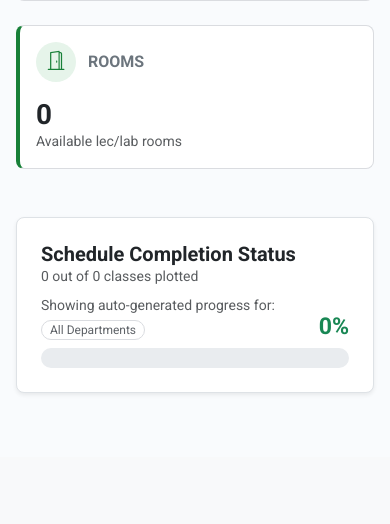
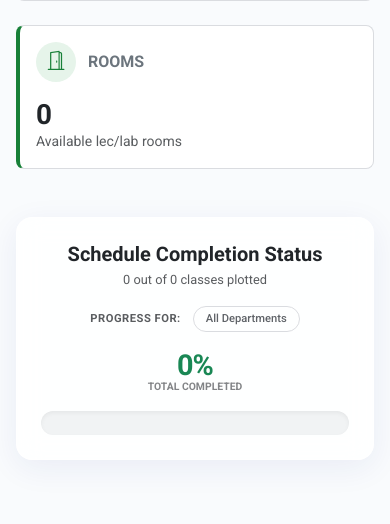
Before and after one commit to JayMedia143/cvsu-ccat-dcs-scheduling-system, a Flask app: page /dashboard in a window 390 px wide. Shown: the part 681-1205 px from the top of the page. Before the commit the page ends 1075 px from the top, so only its background shows below. Run offline with Flask 3, Linux system fonts and the light colour scheme; the visitor is signed in with stand-in values (Sample User, id 1); data comes from the database, SQL or seed files in the repository; data that the repository does not hold is empty; some libraries are stand-ins or nearby versions.

Commit message:
Dashboard UI Redesign: Implemented Mission Control status center with responsive glassmorphism, gradient progress bars, and soft-colored constraint badges.

```diff
--- a/templates/dashboard.html
+++ b/templates/dashboard.html
@@ -81,6 +81,140 @@
         transform: scale(1.2);
     }
 
+    /* MISSION CONTROL UI */
+    .mission-control-card {
+        background: rgba(255, 255, 255, 0.85);
+        backdrop-filter: blur(12px);
+        -webkit-backdrop-filter: blur(12px);
+        border: 1px solid rgba(255, 255, 255, 0.4);
+        border-radius: 16px;
+        box-shadow: 0 8px 32px 0 rgba(31, 38, 135, 0.07);
+        overflow: hidden;
+        transition: all 0.3s ease;
+    }
+
+    .mission-control-card:hover {
+        box-shadow: 0 8px 32px 0 rgba(31, 38, 135, 0.12);
+        transform: translateY(-2px);
+    }
+
+    .premium-progress-wrapper {
+        height: 24px;
+        background: #f1f3f4;
+        border-radius: 12px;
+        position: relative;
+        overflow: hidden;
+        box-shadow: inset 0 2px 4px rgba(0,0,0,0.05);
+    }
+
+    .premium-progress-bar {
+        height: 100%;
+        background: linear-gradient(90deg, #10b981 0%, #34d399 100%);
+        border-radius: 12px;
+        transition: width 0.8s cubic-bezier(0.4, 0, 0.2, 1);
+        position: relative;
+    }
+
+    /* Shimmer effect for progress bar */
+    .premium-progress-bar::after {
+        content: '';
+        position: absolute;
+        top: 0;
+        left: 0;
+        right: 0;
+        bottom: 0;
+        background: linear-gradient(
+            90deg,
+            transparent 0%,
+            rgba(255, 255, 255, 0.2) 50%,
+            transparent 100%
+        );
+        background-size: 200% 100%;
+        animation: shimmer 2s infinite linear;
+    }
+
+    @keyframes shimmer {
+        0% { background-position: -200% 0; }
+        100% { background-position: 200% 0; }
+    }
+
+    .status-pulse-dot {
+        width: 8px;
+        height: 8px;
+        background-color: #10b981;
+        border-radius: 50%;
+        display: inline-block;
+        margin-right: 8px;
+        box-shadow: 0 0 0 0 rgba(16, 185, 129, 0.7);
+        animation: pulse-dot 1.5s infinite;
+    }
+
+    @keyframes pulse-dot {
+        0% { transform: scale(0.95); box-shadow: 0 0 0 0 rgba(16, 185, 129, 0.7); }
+        70% { transform: scale(1); box-shadow: 0 0 0 6px rgba(16, 185, 129, 0); }
+        100% { transform: scale(0.95); box-shadow: 0 0 0 0 rgba(16, 185, 129, 0); }
+    }
+
+    .dept-pill {
+        transition: all 0.2s ease;
+        border: 1px solid #dadce0;
+        background: transparent;
+        color: #5f6368;
+        font-weight: 500;
+    }
+
+    .dept-pill:hover {
+        background: #f8f9fa;
+        transform: translateY(-1px);
+        box-shadow: 0 2px 4px rgba(0,0,0,0.05);
+    }
+
+    .dept-pill.active {
+        background: #e6f4ea !important;
+        color: #1e8e3e !important;
+        border-color: #1e8e3e !important;
+        box-shadow: 0 2px 6px rgba(30, 142, 62, 0.15);
+    }
+
+    .constraint-pill {
+        padding: 4px 12px;
+        border-radius: 50px;
+        font-size: 0.75rem;
+        font-weight: 600;
+        display: inline-flex;
+        align-items: center;
+        transition: all 0.2s ease;
+        border: 1px solid transparent;
+        box-shadow: 0 2px 4px rgba(0,0,0,0.03);
+    }
+
+    .constraint-pill-hard {
+        background: rgba(234, 67, 53, 0.1);
+        color: #d93025;
+        border-color: rgba(234, 67, 53, 0.2);
+    }
+
+    .constraint-pill-soft {
+        background: rgba(251, 188, 5, 0.1);
+        color: #f29900;
+        border-color: rgba(251, 188, 5, 0.2);
+    }
+
+    .constraint-pill:hover {
+        transform: translateY(-1px);
+        box-shadow: 0 4px 8px rgba(0,0,0,0.08);
+    }
+
+    @media (max-width: 768px) {
+        .mission-control-card #live-percentage {
+            font-size: 1.8rem !important;
+        }
+        .mission-control-card .dept-pill {
+            font-size: 0.7rem !important;
+            padding: 4px 12px !important;
+        }
+    }
+
 </style>
 
 <!-- Stat Cards Row -->
@@ -151,16 +285,24 @@
 </div>
 
 <!-- IDAGDAG ITO SA ILALIM NG MGA STAT CARDS MO -->
-<div class="card border shadow-sm mb-5">
+<div class="card mission-control-card mb-5">
     <div class="card-body p-4">
-        <div class="d-flex justify-content-between align-items-end mb-2">
-            <div>
-                <h5 class="fw-bold text-dark mb-0">Schedule Completion Status</h5>
-                <p class="text-muted small mb-0" id="live-stats-text">{{ stats.scheduled }} out of {{ stats.needed }} classes plotted</p>
-                <div class="mt-2 d-flex flex-wrap gap-1 align-items-center">
-                    <span class="text-muted small me-2">Showing auto-generated progress for:</span>
+        <div class="d-flex flex-column flex-md-row justify-content-between align-items-center align-items-md-start mb-3">
+            <div class="text-center text-md-start">
+                <div class="d-flex align-items-center justify-content-center justify-content-md-start mb-1">
+                    <h5 class="fw-bold text-dark mb-0">Schedule Completion Status</h5>
+                    <div id="live-status-indicator" class="ms-3 d-none d-flex align-items-center">
+                        <span class="status-pulse-dot"></span>
+                        <span class="text-success small fw-bold" style="letter-spacing: 0.5px; font-size: 0.7rem;">OPTIMIZATION ACTIVE</span>
+                    </div>
+                </div>
+                <p class="text-muted small mb-0" id="live-stats-text" style="font-size: 0.8rem;">
+                    {{ stats.scheduled }} out of {{ stats.needed }} classes plotted
+                </p>
+                <div class="mt-3 d-flex flex-wrap gap-2 align-items-center justify-content-center justify-content-md-start">
+                    <span class="text-muted small me-1 fw-bold" style="font-size: 0.7rem; text-transform: uppercase; letter-spacing: 0.5px;">Progress for:</span>
                     <a href="{{ url_for('set_department_filter', dept_name='All') }}"
-                       class="btn btn-sm py-0 px-2 rounded-pill {% if stats.current_dept_filter == 'All' %}btn-success{% else %}btn-outline-secondary{% endif %}"
+                       class="btn btn-sm py-1 px-3 rounded-pill dept-pill {% if stats.current_dept_filter == 'All' %}active{% endif %}"
                        id="btn-dept-All"
                        style="font-size: 0.75rem;">
                         All Departments
@@ -168,7 +310,7 @@
                     {% for dept in stats.selected_depts %}
                     {% set dept_slug = dept|replace(' ', '-')|replace('&', 'n')|replace('(', '')|replace(')', '') %}
                     <a href="{{ url_for('set_department_filter', dept_name=dept) }}"
-                       class="btn btn-sm py-0 px-2 rounded-pill {% if stats.current_dept_filter == dept %}btn-success{% else %}btn-outline-secondary{% endif %}"
+                       class="btn btn-sm py-1 px-3 rounded-pill dept-pill {% if stats.current_dept_filter == dept %}active{% endif %}"
                        id="btn-dept-{{ dept_slug }}"
                        style="font-size: 0.75rem;">
                         {{ dept }}
@@ -176,32 +318,43 @@
                     {% endfor %}
                 </div>
             </div>
-            <div class="text-end">
-                <span id="live-status-badge" class="badge bg-primary mb-1 d-none" style="font-size: 0.65rem;">Optimization Active</span>
-                <h3 class="fw-bold text-success mb-0" id="live-percentage">{{ stats.completion_rate }}%</h3>
+            <div class="text-center text-md-end mt-3 mt-md-0">
+                <div class="d-flex flex-column align-items-center align-items-md-end">
+                    <h2 class="fw-bold text-success mb-0" id="live-percentage" style="font-size: 2.2rem; letter-spacing: -1px;">{{ stats.completion_rate }}%</h2>
+                    <span class="text-muted small fw-bold opacity-75" style="font-size: 0.65rem; margin-top: -4px;">TOTAL COMPLETED</span>
+                </div>
             </div>
         </div>
-        <div class="progress" style="height: 20px; border-radius: 10px;">
-            <div id="live-progress-bar" class="progress-bar bg-success progress-bar-striped progress-bar-animated" role="progressbar"
-                style="width: {{ stats.completion_rate }}%;" aria-valuenow="{{ stats.completion_rate }}"
+
+        <div class="premium-progress-wrapper">
+            <div id="live-progress-bar" class="premium-progress-bar"
+                style="width: {{ stats.completion_rate }}%;"
+                aria-valuenow="{{ stats.completion_rate }}"
                 aria-valuemin="0" aria-valuemax="100">
             </div>
         </div>
-        <div id="violation-codes-section" class="mt-3 d-none">
-            <span class="text-muted small d-block mb-1">Active Constraints being resolved:</span>
-            <div id="violation-codes-container" class="d-flex flex-wrap gap-1">
-                <!-- Violation Badges will appear here -->
+
+        <div id="violation-codes-section" class="mt-4 d-none">
+            <div class="d-flex align-items-center mb-2">
+                <span class="text-muted small fw-bold" style="font-size: 0.7rem; text-transform: uppercase;">Resolving Constraints:</span>
+            </div>
+            <div id="violation-codes-container" class="d-flex flex-wrap gap-2">
+                <!-- Violation Chips will appear here -->
             </div>
         </div>
+
         {% if not is_hist %}
-        {% if stats.completion_rate < 100 %} <div class="mt-3 text-end">
-            <a href="{{ url_for('generate_page') }}" class="btn btn-sm btn-primary rounded-pill px-3">
-                <i class="bi bi-cpu me-1"></i> Run Auto-Schedule Generator
+        {% if stats.completion_rate < 100 %}
+        <div class="mt-4 pt-2 border-top border-light d-flex justify-content-between align-items-center">
+            <span class="text-muted small opacity-75 italic" style="font-size: 0.75rem;">Run the generator to fill remaining slots.</span>
+            <a href="{{ url_for('generate_page') }}" class="btn btn-sm btn-success rounded-pill px-3 px-md-4 shadow-sm" style="font-weight: 500;" title="Open Schedule Generator">
+                <i class="bi bi-cpu-fill"></i>
+                <span class="d-none d-md-inline ms-1">Open Schedule Generator</span>
             </a>
+        </div>
+        {% endif %}
+        {% endif %}
     </div>
-    {% endif %}
-    {% endif %}
-</div>
 </div>
 
 {% endblock %}
@@ -217,11 +370,8 @@
             socket.on('ga_live_progress', function(data) {
                 if (data.running) {
                     // 1. Show "Optimization Active" UI
-                    const badge = document.getElementById('live-status-badge');
-                    if (badge) badge.classList.remove('d-none');
-
-                    // 2. Auto-Focus Logic: If we are on "All" or if a specific dept is being scheduled,
-                    // we show its progress live. This fulfills "d na need pindutin".
+                    const indicator = document.getElementById('live-status-indicator');
+                    if (indicator) indicator.classList.remove('d-none');
 
                     // Update Text & Progress Bar
                     const bar = document.getElementById('live-progress-bar');
@@ -231,10 +381,9 @@
                     if (bar) bar.style.width = data.completion_rate + "%";
                     if (percText) percText.innerText = data.completion_rate + "%";
 
-                    // Update the label to show what we are actually tracking right now
                     if (statsText) {
                         let deptLabel = (data.departments && data.departments.length > 0) ? data.departments.join(", ") : "Running";
-                        statsText.innerHTML = `<strong>Generating:</strong> ${data.scheduled} out of ${data.needed} <b>conflict-free</b> classes plotted (${deptLabel})`;
+                        statsText.innerHTML = `<i class="bi bi-cpu-fill me-1 text-primary"></i> <strong>Generating:</strong> ${data.scheduled} / ${data.needed} <span class="text-success">conflict-free</span> slots (${deptLabel})`;
                     }
 
                     // 3. Highlight the buttons of departments being generated
@@ -243,16 +392,15 @@
                             const slug = dept.replace(/ /g, '-').replace(/&/g, 'n').replace(/\(/g, '').replace(/\)/g, '');
                             const btn = document.getElementById('btn-dept-' + slug);
                             if (btn) {
-                                btn.classList.add('border-primary', 'border-2', 'shadow-sm');
-                                // If not already selected, add a pulse effect
-                                if (!btn.classList.contains('btn-success')) {
-                                    btn.style.animation = "pulse-blue 2s infinite";
+                                btn.classList.add('border-primary', 'border-2');
+                                if (!btn.classList.contains('active')) {
+                                    btn.style.animation = "pulse-blue 1.5s infinite";
                                 }
                             }
                         });
                     }
 
-                    // 4. Update Violation Codes List
+                    // 4. Update Violation Codes List (Terminal chips)
                     const codesContainer = document.getElementById('violation-codes-container');
                     const codesSection = document.getElementById('violation-codes-section');
                     if (codesContainer && data.violation_codes) {
@@ -261,20 +409,18 @@
                             codesContainer.innerHTML = '';
                             data.violation_codes.forEach(code => {
                                 const isHard = code.startsWith('HC');
-                                const badgeClass = isHard ? 'bg-danger' : 'bg-warning text-dark';
-                                const badge = document.createElement('span');
-                                badge.className = `badge ${badgeClass} fw-normal`;
-                                badge.style.fontSize = '0.7rem';
-                                badge.innerText = code;
-                                codesContainer.appendChild(badge);
+                                const pill = document.createElement('span');
+                                pill.className = `constraint-pill ${isHard ? 'constraint-pill-hard' : 'constraint-pill-soft'}`;
+                                pill.innerHTML = `<i class="bi ${isHard ? 'bi-exclamation-triangle-fill' : 'bi-info-circle-fill'} me-2"></i> ${code}`;
+                                codesContainer.appendChild(pill);
                             });
                         } else {
                             codesSection.classList.add('d-none');
                         }
                     }
                 } else {
-                    // Hide active badge if stopped
-                    document.getElementById('live-status-badge').classList.add('d-none');
+                    const indicator = document.getElementById('live-status-indicator');
+                    if (indicator) indicator.classList.add('d-none');
                 }
             });
         }
```
